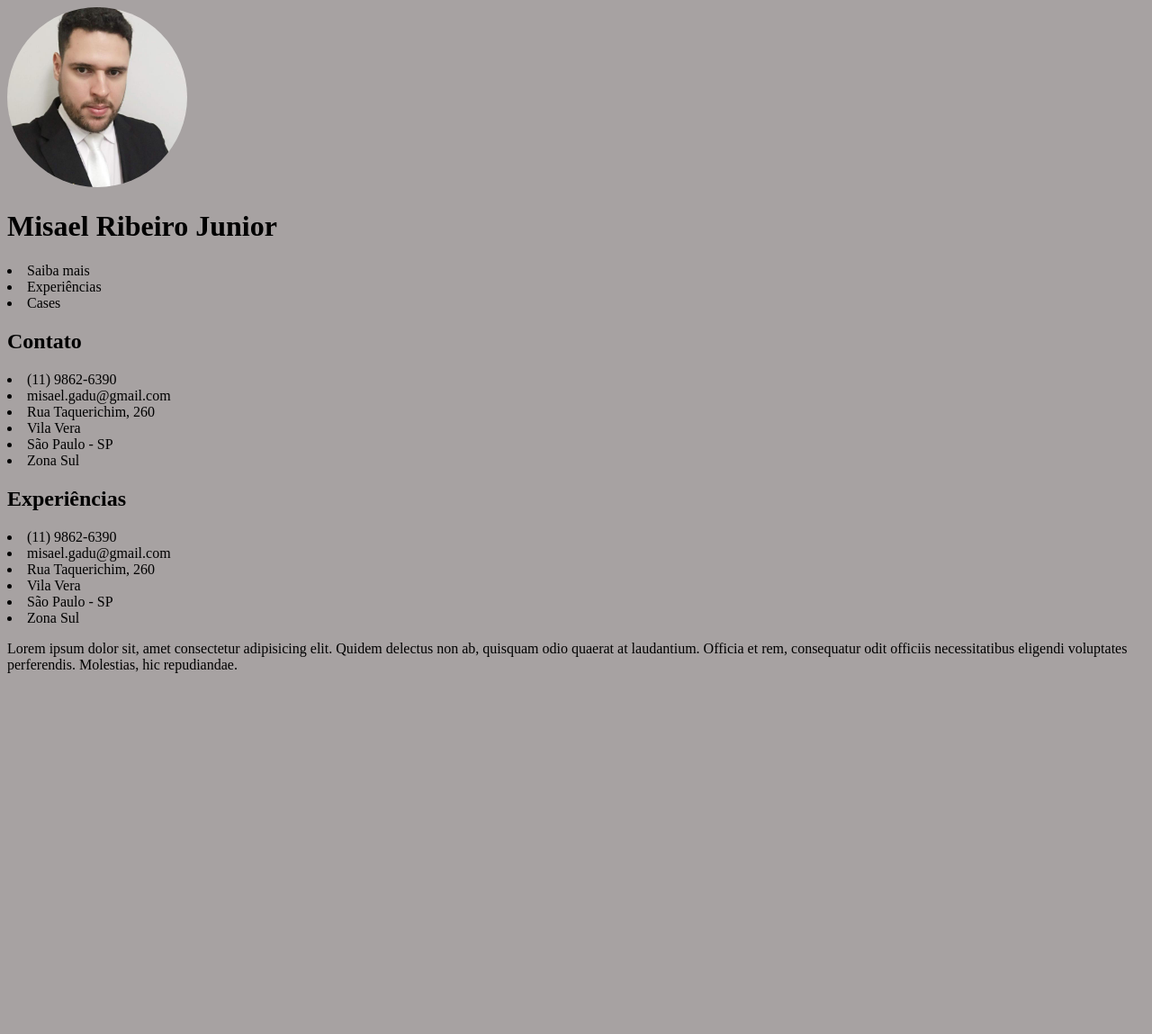
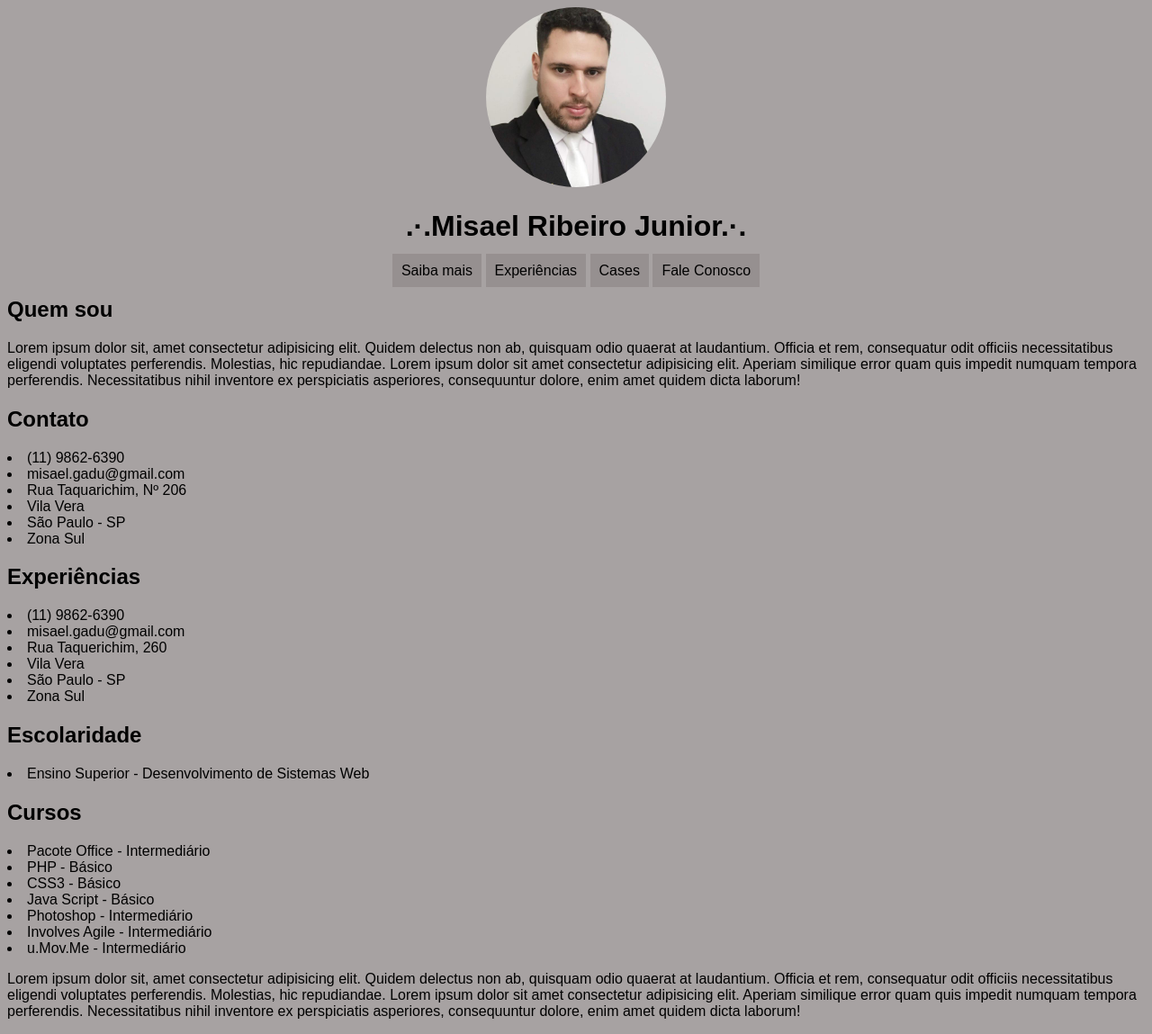
Before and after one commit to misaelrib/projetos, a PHP site: the page made by Curriculo online/index.html in a window 1280 px wide. Shown: the whole page at 90% size. Before the commit the page ends 748 px from the top, so only its background shows below. Run offline with PHP 8.4, Linux system fonts and the light colour scheme.

Commit message:
Inserção de menu
colocado menu para outras estruturas do site

```diff
--- a/Curriculo online/index.html
+++ b/Curriculo online/index.html
@@ -5,31 +5,38 @@
 	<meta http-equiv="X-UA-Compatible" content="IE=edge">
 	<meta name="viewport" content="width=device-width, initial-scale=1.0">
 	<link rel="stylesheet" href="style.css">
-	<title>Misael Ribeiro Junior</title>
+	<title>Misael Ribeiro Junior.·.</title>
 </head>
 <body>
-	<img src="foto_perfil.jpg" alt="" id="foto_perfil">
-	 <h1>Misael Ribeiro Junior</h1>
+	<div class="foto">
+	<img src="Imagens/foto_perfil.jpg" alt="" id="foto_perfil">
+    </div>
+	 <h1 class="nome">.·.Misael Ribeiro Junior.·.</h1>
 
-	 <nav>
-		 <li>Saiba mais</li>
-		 <li>Experiências</li>
-		 <li>Cases</li>
-	 </nav>
+		 <ul id="menu">
+		 <li> <a href="http://www.google.com" target="_blank" rel="noopener noreferrer">Saiba mais</a></li>
+		 <li> <a href="http://www.twitter.com.br" target="_blank" rel="noopener noreferrer">Experiências</a> </li>
+		 <li> <a href="http://www.youtube.com.br" target="_blank" rel="noopener noreferrer">Cases</a></li>
+		 <li> <a href="http://www.hotmail.com" target="_blank" rel="noopener noreferrer">Fale Conosco</a></li>
+		</ul>
+	<section>
+		<h2>Quem sou</h2>
+		<p>Lorem ipsum dolor sit, amet consectetur adipisicing elit. Quidem delectus non ab, quisquam odio quaerat at laudantium. Officia et rem, consequatur odit officiis necessitatibus eligendi voluptates perferendis. Molestias, hic repudiandae. Lorem ipsum dolor sit amet consectetur adipisicing elit. Aperiam similique error quam quis impedit numquam tempora perferendis. Necessitatibus nihil inventore ex perspiciatis asperiores, consequuntur dolore, enim amet quidem dicta laborum!</p>
+	</section>
 
 	<aside>
 	 <div>
 	 <h2>Contato</h2>
 	 <li>(11) 9862-6390</li>
 	 <li>misael.gadu@gmail.com</li>
-	 <li>Rua Taquerichim, 260</li>
+	 <li>Rua Taquarichim, Nº 206</li>
 	 <li>Vila Vera</li>
 	 <li>São Paulo - SP</li>
 	 <li>Zona Sul</li>
     </div>
     </aside>
 
-	<aside>
+	<article>
 		<div>
 		<h2>Experiências</h2>
 		<li>(11) 9862-6390</li>
@@ -39,8 +46,24 @@
 		<li>São Paulo - SP</li>
 		<li>Zona Sul</li>
 	   </div>
+	</article>
+
+	<aside>
+		<div>
+		<h2>Escolaridade</h2>
+		<li>Ensino Superior - Desenvolvimento de Sistemas Web</li>
+		<h2>Cursos</h2>
+		<li>Pacote Office - Intermediário</li>
+		<li>PHP - Básico</li>
+		<li>CSS3 - Básico</li>
+		<li>Java Script - Básico</li>
+		<li>Photoshop - Intermediário</li>
+		<li>Involves Agile - Intermediário</li>
+		<li>u.Mov.Me - Intermediário</li>
+	   </div>
+	   </aside>
 <section>
-	<p>Lorem ipsum dolor sit, amet consectetur adipisicing elit. Quidem delectus non ab, quisquam odio quaerat at laudantium. Officia et rem, consequatur odit officiis necessitatibus eligendi voluptates perferendis. Molestias, hic repudiandae.</p>
+	<p>Lorem ipsum dolor sit, amet consectetur adipisicing elit. Quidem delectus non ab, quisquam odio quaerat at laudantium. Officia et rem, consequatur odit officiis necessitatibus eligendi voluptates perferendis. Molestias, hic repudiandae. Lorem ipsum dolor sit amet consectetur adipisicing elit. Aperiam similique error quam quis impedit numquam tempora perferendis. Necessitatibus nihil inventore ex perspiciatis asperiores, consequuntur dolore, enim amet quidem dicta laborum!</p>
 </section>
 
 </body>
--- a/Curriculo online/style.css
+++ b/Curriculo online/style.css
@@ -1,3 +1,11 @@
+* {
+	font-family:Arial, Helvetica, sans-serif;
+}
+
+h1.nome {
+	text-align: center;
+}
+
 body {
 	background-color: rgb(167, 162, 162);
 }
@@ -6,4 +14,30 @@ body {
 	width: 200px;
 	height: 200px;
 	border-radius: 50%;
+	padding: 0;
 }
+
+.foto{
+	text-align: center;
+
+}
+#menu {
+	list-style: none;
+	padding: 0%;
+	text-align: center;
+}
+#menu li {
+ display: inline;
+}
+
+#menu li a {
+	color: black;
+	background-color: rgb(150, 144, 144);
+	text-decoration: none;
+	padding: 10px;
+}
+
+#menu li a:hover{
+	color: blue;
+	background-color: rgb(36, 35, 35);
+}
```
Also changed, not shown: Curriculo online/Imagens/foto_perfil.jpg (renamed from Curriculo online/foto_perfil.jpg).
